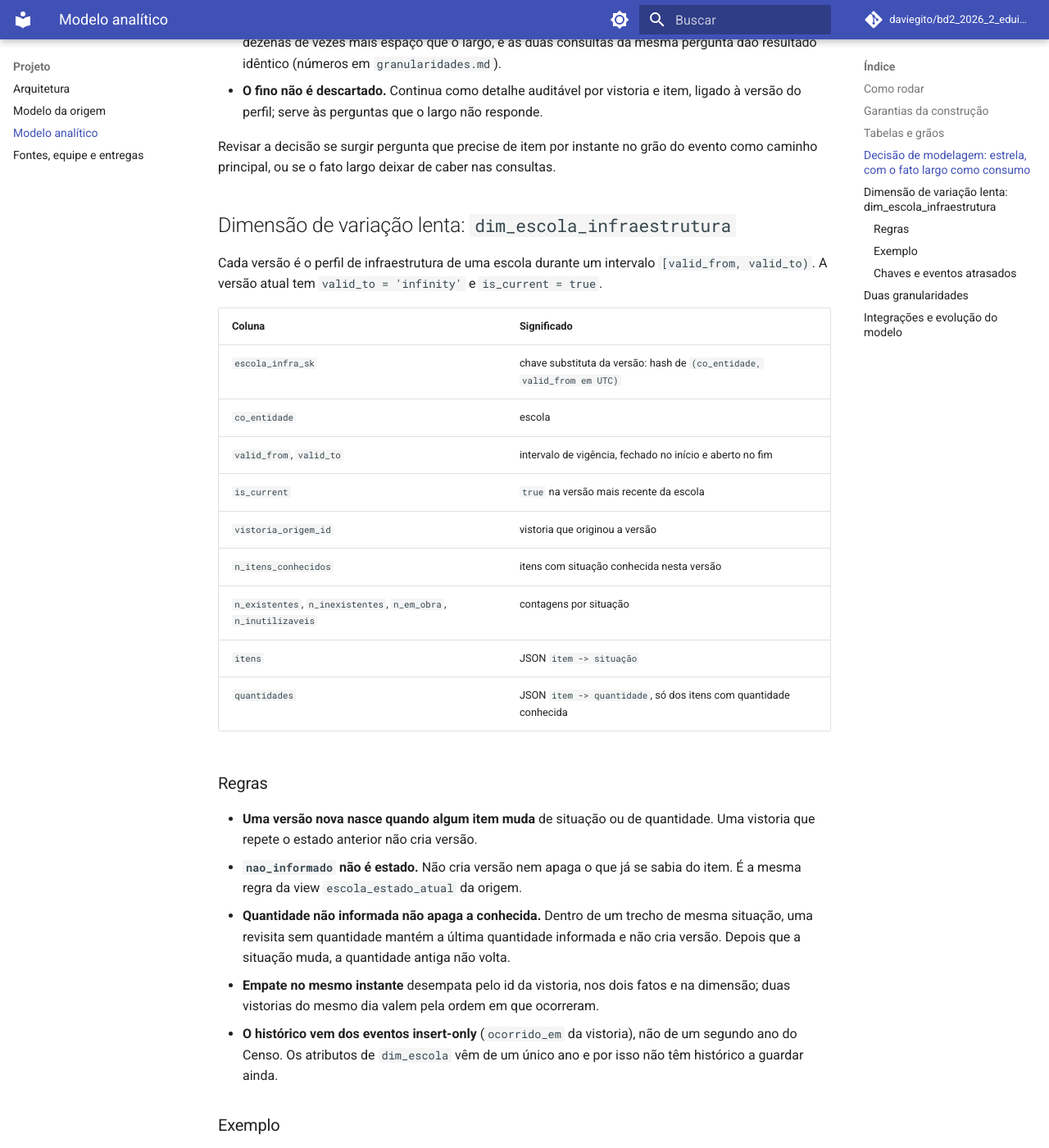
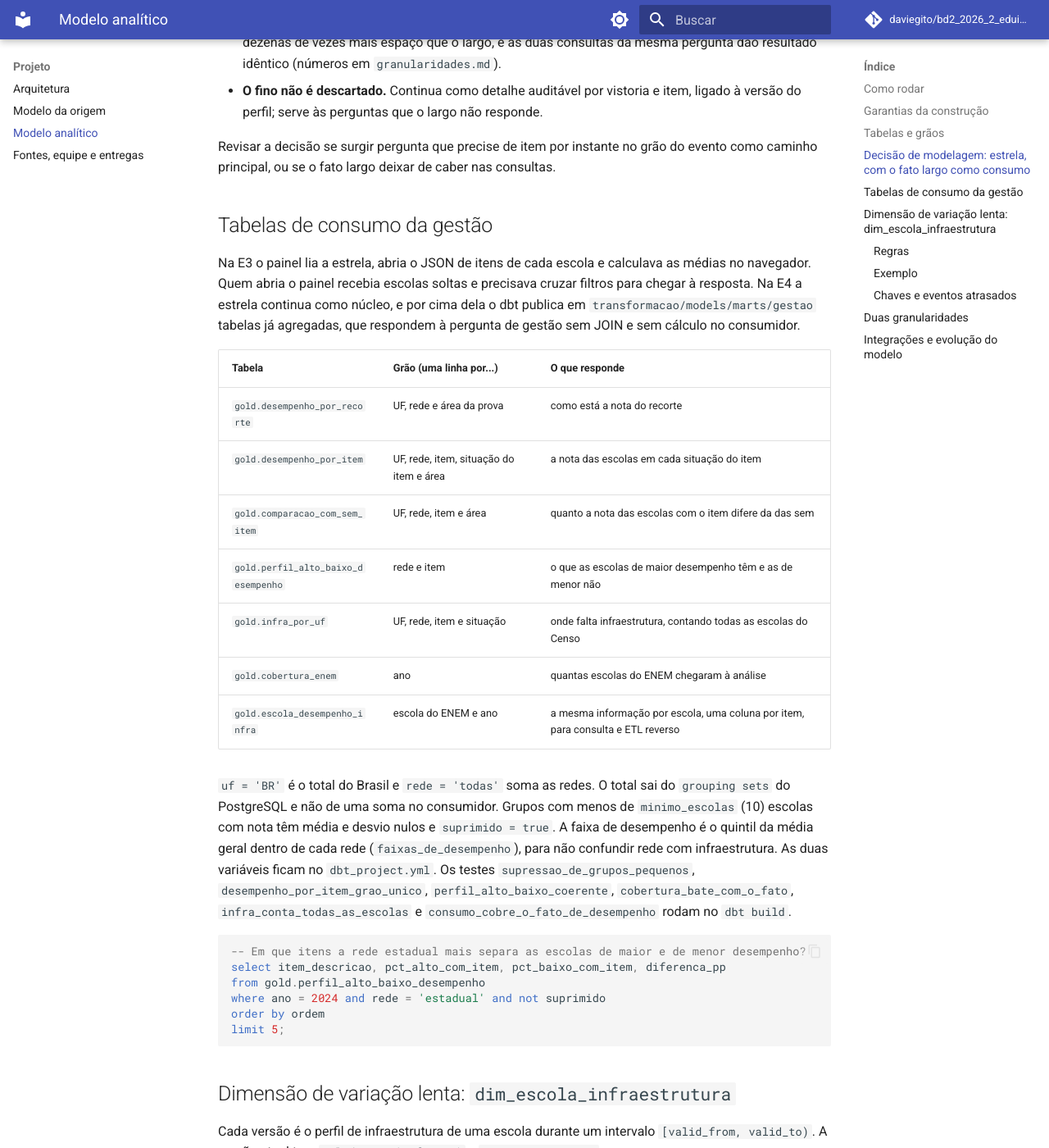
Before and after one commit to daviegito/bd2_2026_2_eduinfra, an MkDocs documentation site: the page built from docs/modelo-analitico.md, in a window 1280 px wide and 1400 px high, scrolled down 2935 px. Shown: the whole window at 82% size. Built offline with MkDocs 1.6.1 and Material for MkDocs 9.7.7, drawn with Linux system fonts in a browser that asks for light colours; comment, search, counter and statistics services are not loaded.

Commit message:
docs: descreve as tabelas de consumo da Gold e o novo painel
O modelo analítico ganha a seção das tabelas de gestão, com grão, o que cada
uma responde, a regra de supressão e um exemplo de consulta. O README
descreve o painel lendo só essas tabelas, a estrutura do código mostra as
camadas da Gold no dbt e a lista de testes inclui os novos.

Refs #94
Refs #95

````diff
--- a/docs/modelo-analitico.md
+++ b/docs/modelo-analitico.md
@@ -94,6 +94,42 @@ a decisão e define os gatilhos de revisão.
 
 Revisar a decisão se surgir pergunta que precise de item por instante no grão do
 evento como caminho principal, ou se o fato largo deixar de caber nas consultas.
+
+## Tabelas de consumo da gestão
+
+Na E3 o painel lia a estrela, abria o JSON de itens de cada escola e calculava as
+médias no navegador. Quem abria o painel recebia escolas soltas e precisava cruzar
+filtros para chegar à resposta. Na E4 a estrela continua como núcleo, e por cima dela
+o dbt publica em `transformacao/models/marts/gestao` tabelas já agregadas, que
+respondem à pergunta de gestão sem JOIN e sem cálculo no consumidor.
+
+| Tabela | Grão (uma linha por...) | O que responde |
+| --- | --- | --- |
+| `gold.desempenho_por_recorte` | UF, rede e área da prova | como está a nota do recorte |
+| `gold.desempenho_por_item` | UF, rede, item, situação do item e área | a nota das escolas em cada situação do item |
+| `gold.comparacao_com_sem_item` | UF, rede, item e área | quanto a nota das escolas com o item difere da das sem |
+| `gold.perfil_alto_baixo_desempenho` | rede e item | o que as escolas de maior desempenho têm e as de menor não |
+| `gold.infra_por_uf` | UF, rede, item e situação | onde falta infraestrutura, contando todas as escolas do Censo |
+| `gold.cobertura_enem` | ano | quantas escolas do ENEM chegaram à análise |
+| `gold.escola_desempenho_infra` | escola do ENEM e ano | a mesma informação por escola, uma coluna por item, para consulta e ETL reverso |
+
+`uf = 'BR'` é o total do Brasil e `rede = 'todas'` soma as redes. O total sai do
+`grouping sets` do PostgreSQL e não de uma soma no consumidor. Grupos com menos de
+`minimo_escolas` (10) escolas com nota têm média e desvio nulos e `suprimido = true`.
+A faixa de desempenho é o quintil da média geral dentro de cada rede (`faixas_de_desempenho`),
+para não confundir rede com infraestrutura. As duas variáveis ficam no `dbt_project.yml`.
+Os testes `supressao_de_grupos_pequenos`, `desempenho_por_item_grao_unico`,
+`perfil_alto_baixo_coerente`, `cobertura_bate_com_o_fato`, `infra_conta_todas_as_escolas`
+e `consumo_cobre_o_fato_de_desempenho` rodam no `dbt build`.
+
+```sql
+-- Em que itens a rede estadual mais separa as escolas de maior e de menor desempenho?
+select item_descricao, pct_alto_com_item, pct_baixo_com_item, diferenca_pp
+from gold.perfil_alto_baixo_desempenho
+where ano = 2024 and rede = 'estadual' and not suprimido
+order by ordem
+limit 5;
+```
 
 ## Dimensão de variação lenta: `dim_escola_infraestrutura`
 
````
Also changed, not shown: README.md (+16 -20 lines), docs/estrutura-do-codigo.md (+20 -1 lines), docs/testes.md (+2 -0 lines).
